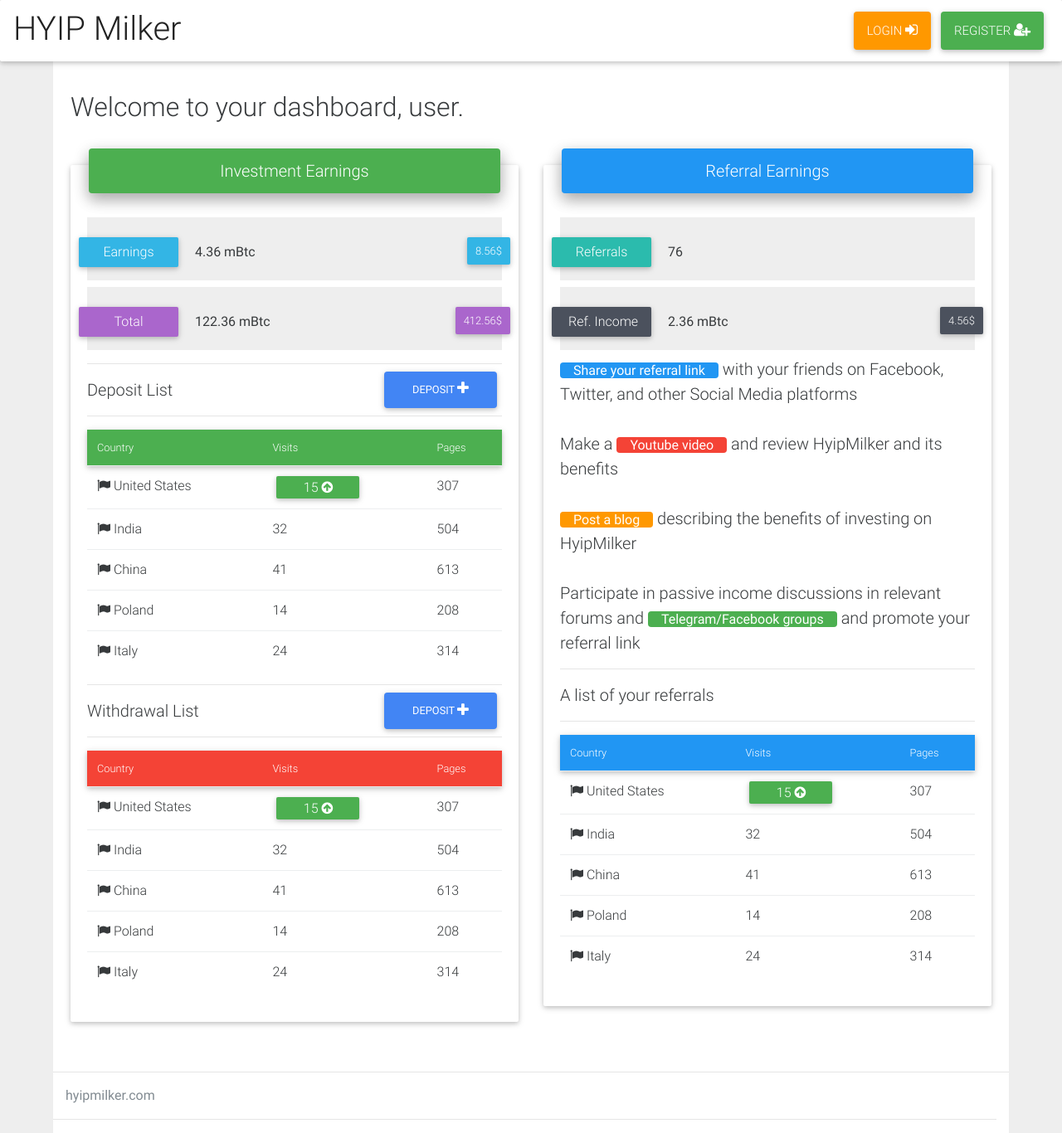
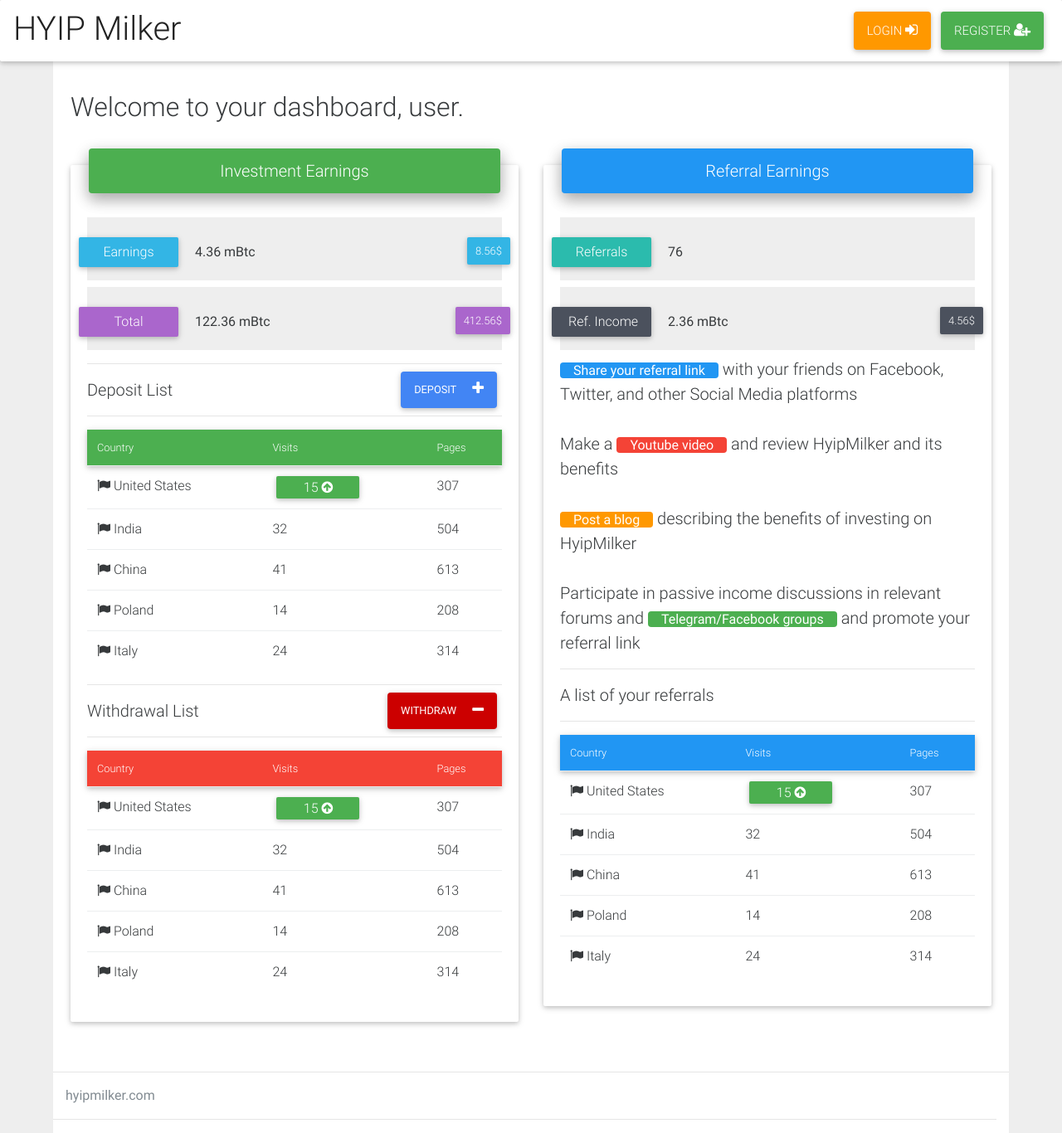
Before and after one commit to hm-gthb/hm-gthb.github.io, a Jekyll site: the page built from dashboard.html, in a window 1280 px wide and 1366 px high. Shown: the whole window at 83% size. Built offline with Jekyll 4.4.1, drawn with Linux system fonts in a browser that asks for light colours; nearby versions of some CDN libraries.

Commit message:
Update dashboard.html

```diff
--- a/dashboard.html
+++ b/dashboard.html
@@ -27,7 +27,7 @@
 
                 <hr />
                 Deposit List
-                <button class = "btn btn-primary pull-right" style = "margin-top: -7px;">Deposit <i class = "fa fa-plus"></i></button>
+                <button class = "btn btn-primary pull-right px-1" style = "margin-top: -7px;">Deposit <i class = "fa fa-plus pl-1"></i></button>
                 <hr />
 
                 <table class="table small">
@@ -69,7 +69,7 @@
 
                 <hr />
                 Withdrawal List
-                <button class = "btn btn-primary pull-right" style = "margin-top: -7px;">Deposit <i class = "fa fa-plus"></i></button>
+                <button class = "btn btn-danger pull-right px-1" style = "margin-top: -7px;">Withdraw <i class = "fa fa-minus pl-1"></i></button>
                 <hr />
 
                 <table class="table small">
```
